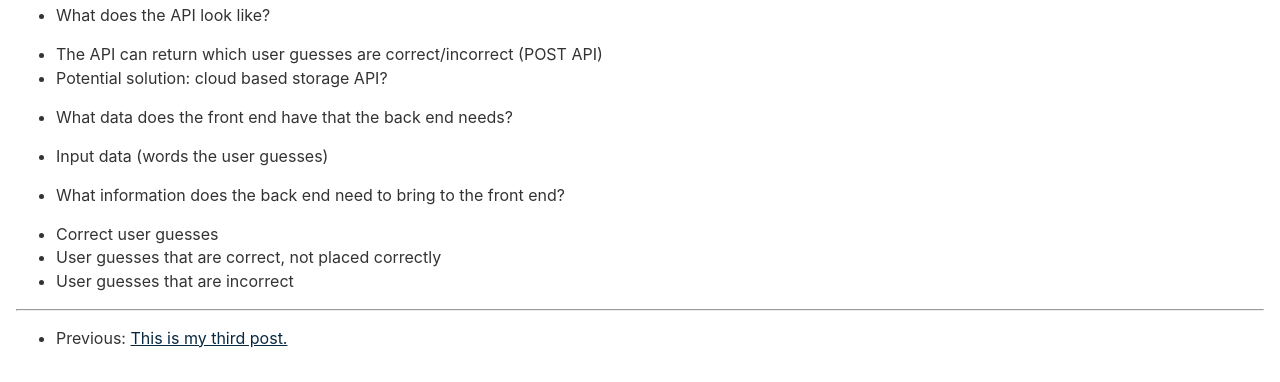
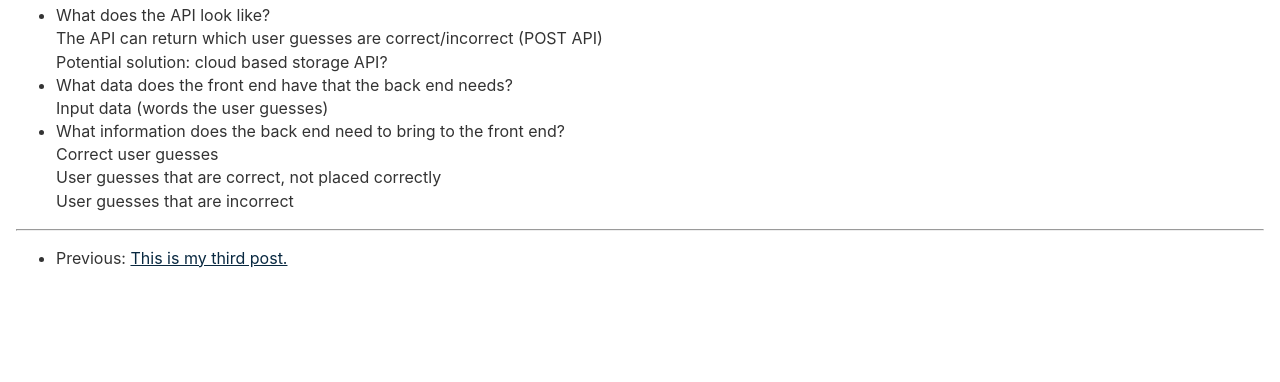
Before and after one commit to kfo5087/TeamNotes, an Eleventy site: page posts/firstpost.md in a window 1280 px wide. Shown: the part 1906-2288 px from the top of the page. After the commit the page ends 2208 px from the top, so only its background shows below. Built offline with nearby package versions, Linux system fonts and the light colour scheme; Eleventy itself is replaced by a stand-in of ours; files that its build step writes are made by us from their sources.

Commit message:
fixed format

```diff
--- a/posts/firstpost.md
+++ b/posts/firstpost.md
@@ -44,13 +44,13 @@ When game is over, show how many got it right
 ![front](https://dev-to-uploads.s3.amazonaws.com/uploads/articles/6eugevbsf8ogx3t19p6x.png)
 
 * What does the API look like?
-- The API can return which user guesses are correct/incorrect (POST API)
-- Potential solution: cloud based storage API?
+ The API can return which user guesses are correct/incorrect (POST API)
+    Potential solution: cloud based storage API?
 
 * What data does the front end have that the back end needs?
-- Input data (words the user guesses)
+ Input data (words the user guesses)
 
 * What information does the back end need to bring to the front end?
-- Correct user guesses
-- User guesses that are correct, not placed correctly
-- User guesses that are incorrect
+Correct user guesses
+User guesses that are correct, not placed correctly
+User guesses that are incorrect
```
